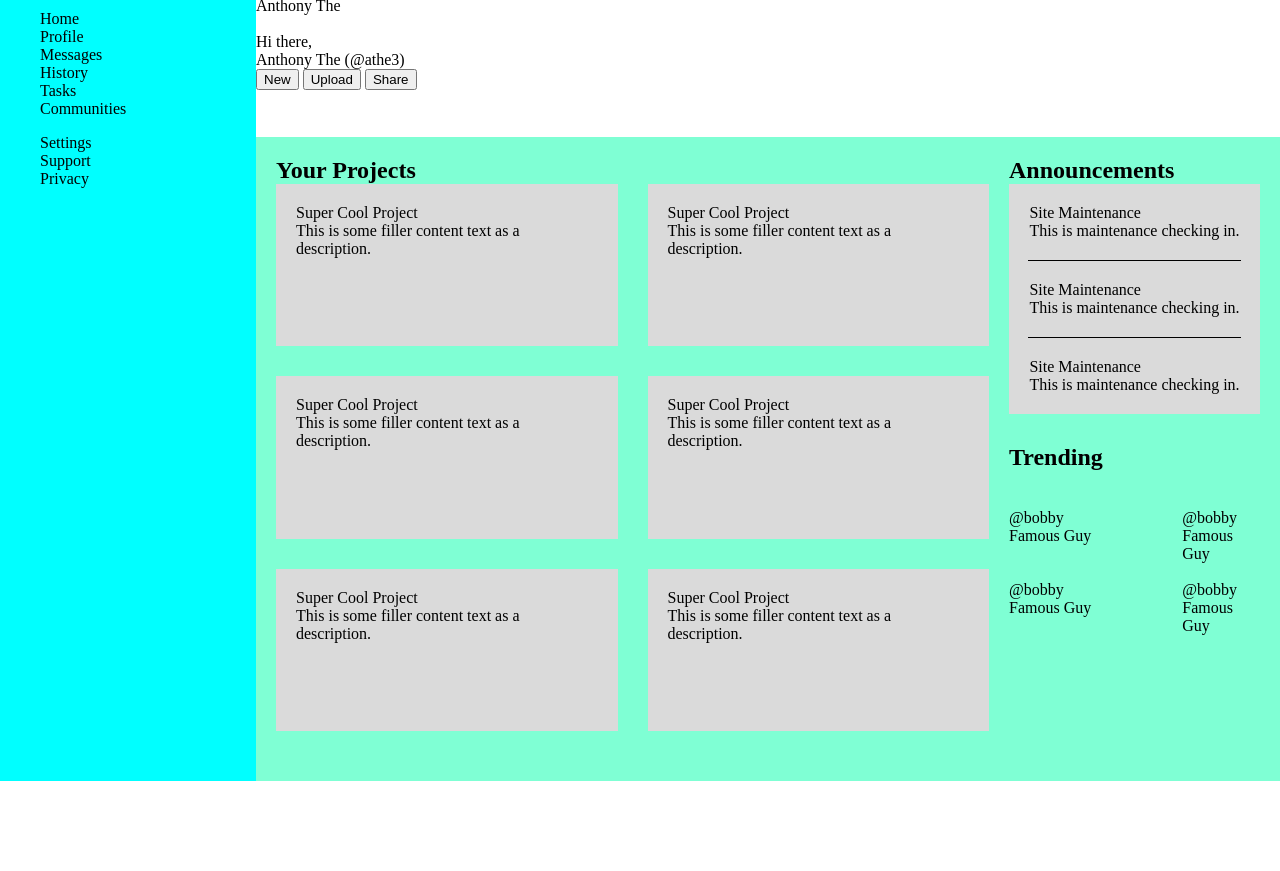
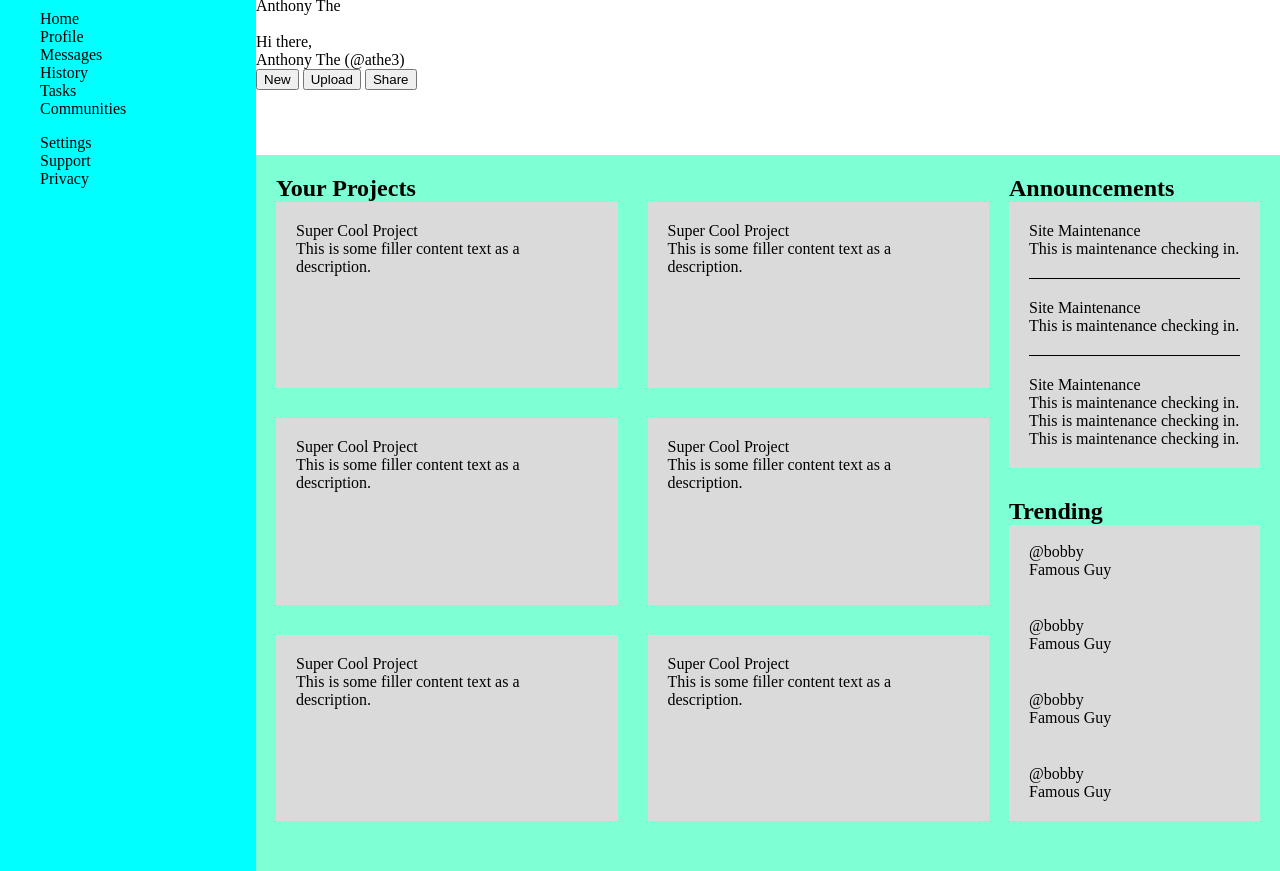
Before and after one commit to athe27/admin-dashboard, a plain HTML site: page index.html in a window 1280 px wide. Shown: the part 24-895 px from the top of the page. Before the commit the page ends 805 px from the top, so only its background shows below. Drawn offline with Linux system fonts and the light colour scheme.

Commit message:
finished styling for content section

```diff
--- a/index.html
+++ b/index.html
@@ -121,13 +121,13 @@
                     <div class="border"></div>
                     <div class="card">
                         <div class="title">Site Maintenance</div>
-                        <div class="description">This is maintenance checking in.</div>
+                        <div class="description">This is maintenance checking in. This is maintenance checking in. This is maintenance checking in.</div>
                     </div>
                 </div>
             </div>
             <div class="trending">
                 <div class="title-content">Trending</div>
-                <div class="content">
+                <div class="trending-content">
                     <div class="account">
                         <img class="profile-pic" src="" alt="">
                         <div>@bobby</div>
--- a/style.css
+++ b/style.css
@@ -81,8 +81,6 @@ body {
     flex: 1 1 0;
     display: flex;
     flex-direction: column;
-    justify-content: center;
-    align-items: center;
     background-color: var(--card-color);
 }
 
@@ -91,7 +89,25 @@ body {
 }
 
 .announcements .border {
-    width: 85%;
+    align-self: center;
+    width: calc(100% - 40px);
     flex: 0 0 1px;
     background-color: black;
 }
+
+.trending {
+    display: flex;
+    flex-direction: column;
+}
+
+.trending-content {
+    flex: 1 1 0;
+    display: flex;
+    flex-direction: column;
+    background-color: var(--card-color);
+}
+
+.trending-content .account {
+    flex: 1 1 0;
+    padding: 0 20px;
+}
```
